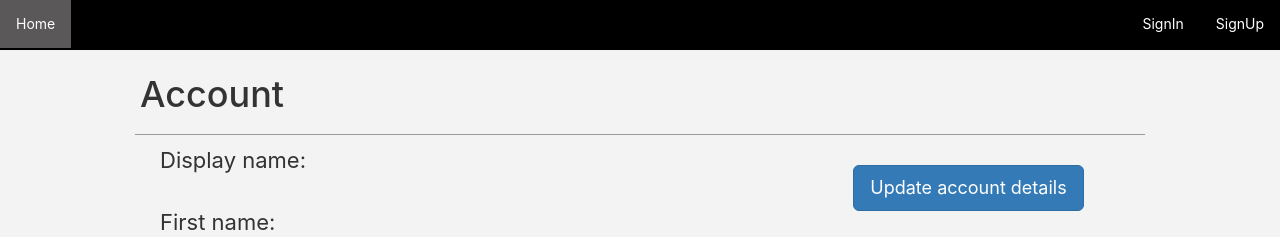
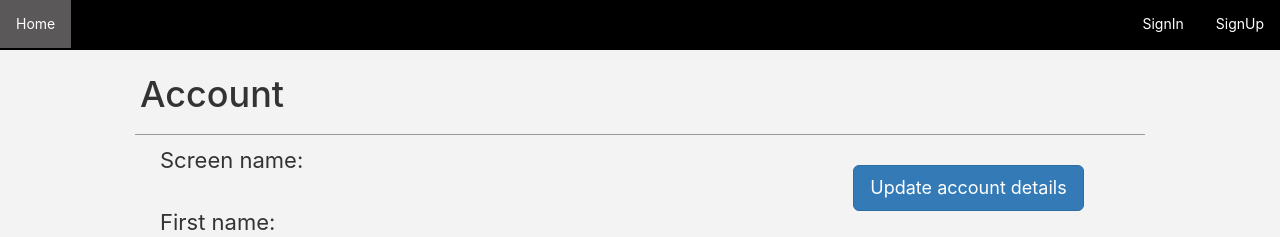
Before and after one commit to RajivYadav01/CMPE-275-Movie-Center, a React (Create React App) app in the folder frontend-react/: page /profile in a window 1280 px wide. Shown: the top 237 px of the page. Built offline with nearby package versions, Linux system fonts and the light colour scheme; no server answers.

Commit message:
UserACtivity

```diff
--- a/frontend-react/src/component/UserActivity.js
+++ b/frontend-react/src/component/UserActivity.js
@@ -226,7 +226,7 @@ class UserActivity extends Component {
                                     <h4 class="modal-title">Last Name</h4>
                                     <h4 style = {{fontWeight : "300"}}>{this.state.selectedUser.lastName}</h4>
                                     <br/>
-                                    <h4 class="modal-title">User Display Name</h4>
+                                    <h4 class="modal-title">Screen Name</h4>
                                     <h4 style = {{fontWeight : "300"}}>{this.state.selectedUser.displayName}</h4>
                                     <br/>
                                     <h4 class="modal-title">Email</h4>
--- a/frontend-react/src/component/UserProfile.js
+++ b/frontend-react/src/component/UserProfile.js
@@ -99,8 +99,8 @@ class UserProfile extends Component{
                 );
             } else if(this.props.msg.subscribed === true){
                 subscription = (
-                     <p className="md-text">Subscription ending on: <span className="bold">
-                         {this.props.msg.subscriptionEnddate}</span>
+                     <p style = {{width : "100%"}} className="md-text">Subscription ending on: <span className="bold">
+                         {this.props.msg.subscriptionEnddate} 00:00 AM</span>
                      </p>
                )
             }
@@ -114,7 +114,7 @@ class UserProfile extends Component{
                    <h1>Account</h1>
                    <div class="row profile-content">
                         <div class="col-sm-3 profile-label">
-                            <p>Display name:</p>
+                            <p>Screen name:</p>
                             <p>First name:</p>
                             <p>Last name:</p>
                             <p>Email:</p>
@@ -146,7 +146,7 @@ class UserProfile extends Component{
                         <form onSubmit = {this.handleSubmit.bind(this)}>
 			    			<div className="form-group">
                             <div className="form-group">
-                            <label>Display Name:</label>
+                            <label>Screen Name:</label>
 			    				<input onChange = {this.handleChange} value={this.state.displayName} className="inputField form-control" type="text" name="displayname" id="displayname" required="required" />
 			    			</div>
 
--- a/frontend-react/src/component/payment.js
+++ b/frontend-react/src/component/payment.js
@@ -224,7 +224,7 @@ class Payment extends Component {
                                             <div className="col-xs-12">
                                                 <button className="subscribe btn btn-success btn-lg btn-block"
                                                         type="button"
-                                                        onClick={this.handleSubscription}>Start Subscription
+                                                        onClick={this.handleSubscription}>Make Payment
                                                 </button>
                                             </div>
                                         </div>
```
